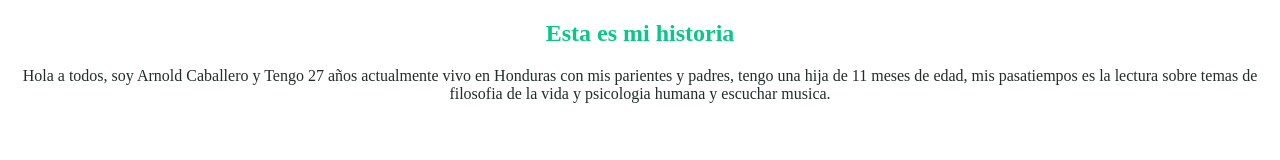
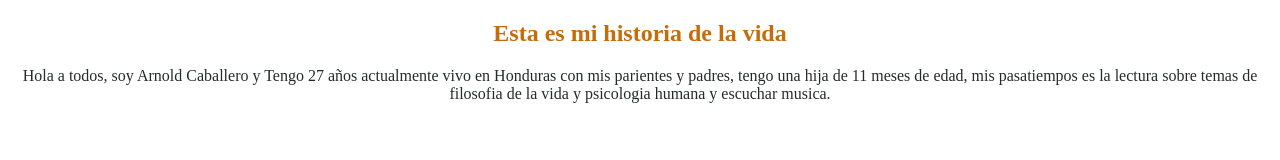
Before and after one commit to AlexanderCaballero05/curso-git-github, a plain HTML site: page index.html in a window 1280 px wide. Drawn offline with Linux system fonts and the light colour scheme.

Commit message:
modifique el titulo y color de la cabezera

```diff
--- a/css/style.css
+++ b/css/style.css
@@ -6,6 +6,6 @@ body {
 
 .cabecera{
   text-align: center;
-  color: rgb(11, 198, 136);
+  color: rgb(198, 108, 11);
 
 }
--- a/index.html
+++ b/index.html
@@ -8,7 +8,7 @@
 </head>
 <body>
     <section class="cabecera">
-        <h2>Esta es mi historia</h2>
+        <h2>Esta es mi historia de la vida</h2>
     </section>
     <section class="cuerpo">
             <p>Hola a todos, soy Arnold Caballero y Tengo 27 años actualmente
```
